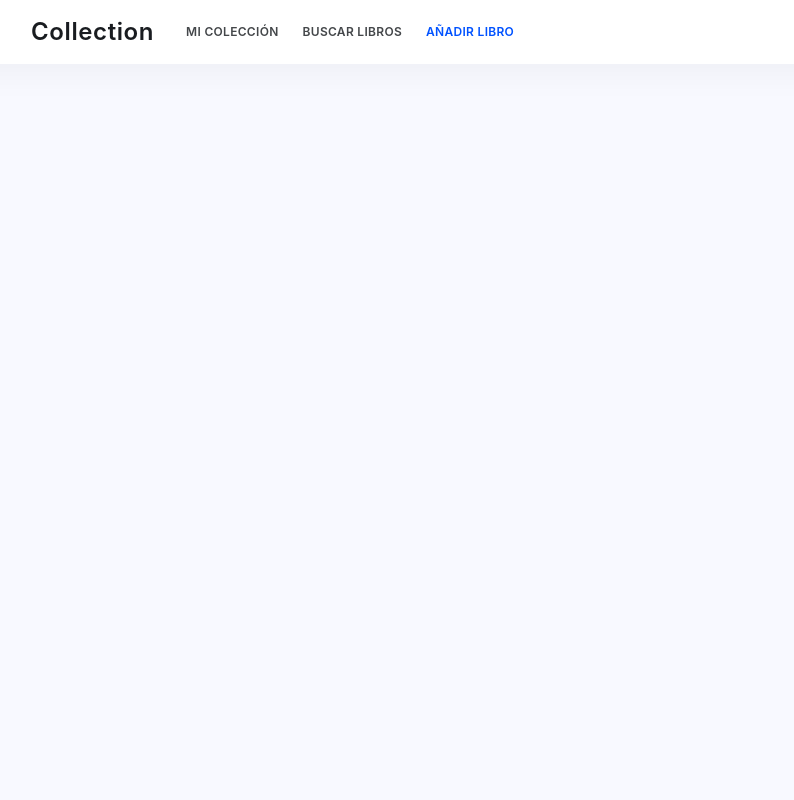
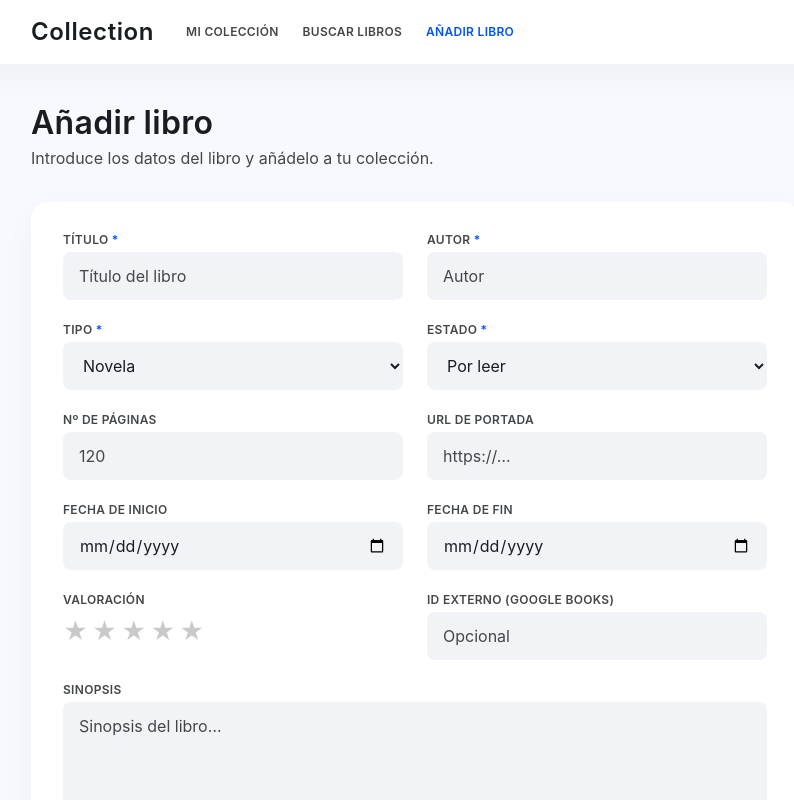
Before and after one commit to JavierMedarde99/frontend-collection, a React (Vite) app: page /nuevo in a window 1280 px wide. Shown: the top 800 px of the page, without its empty margins (49-843 px from the left). Built offline with nearby package versions, Linux system fonts and the light colour scheme.

Commit message:
feat: página insertar libro
Formulario con todos los campos del modelo Book (POST /api/books),
validaciones frontend, manejo de respuesta 201 y de errores, y
redirección al detalle del libro creado. Closes #1.

```diff
--- a/src/App.jsx
+++ b/src/App.jsx
@@ -1,6 +1,7 @@
 import { BrowserRouter, Routes, Route } from 'react-router-dom'
 import Navbar from './components/Navbar'
 import HomePage from './pages/HomePage'
+import BookCreatePage from './pages/BookCreatePage'
 
 export default function App() {
   return (
@@ -9,6 +10,7 @@ export default function App() {
       <main className="max-w-[1440px] mx-auto px-5 md:px-20 py-10">
         <Routes>
           <Route path="/" element={<HomePage />} />
+          <Route path="/nuevo" element={<BookCreatePage />} />
         </Routes>
       </main>
     </BrowserRouter>
--- /dev/null
+++ b/src/pages/BookCreatePage.jsx
@@ -0,0 +1,26 @@
+import { useState } from 'react'
+import { useNavigate } from 'react-router-dom'
+import { createBook } from '../api/booksApi'
+import BookForm from '../components/BookForm'
+
+export default function BookCreatePage() {
+  const navigate = useNavigate()
+
+  async function handleSubmit(payload) {
+    const created = await createBook(payload)
+    navigate(`/editar/${created.id}`, { replace: true })
+  }
+
+  return (
+    <section className="max-w-3xl flex flex-col gap-8">
+      <div>
+        <h1 className="text-headline-lg mb-1">Añadir libro</h1>
+        <p className="text-body-md text-on-surface-variant">
+          Introduce los datos del libro y añádelo a tu colección.
+        </p>
+      </div>
+
+      <BookForm submitLabel="Guardar libro" onSubmit={handleSubmit} />
+    </section>
+  )
+}
```
